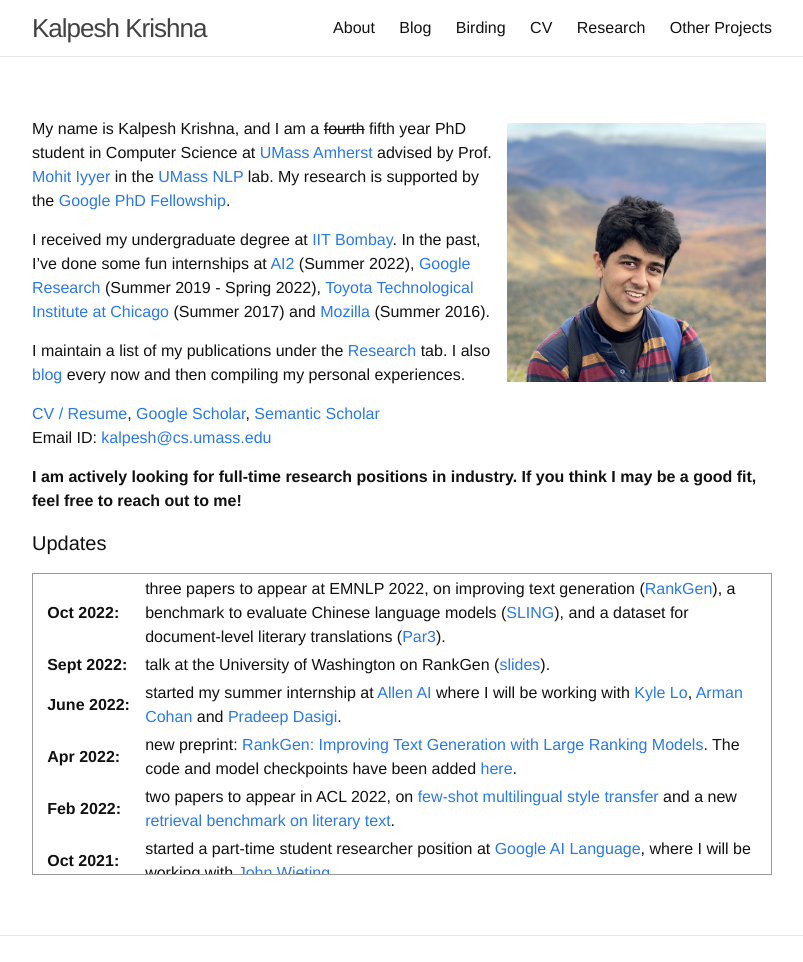
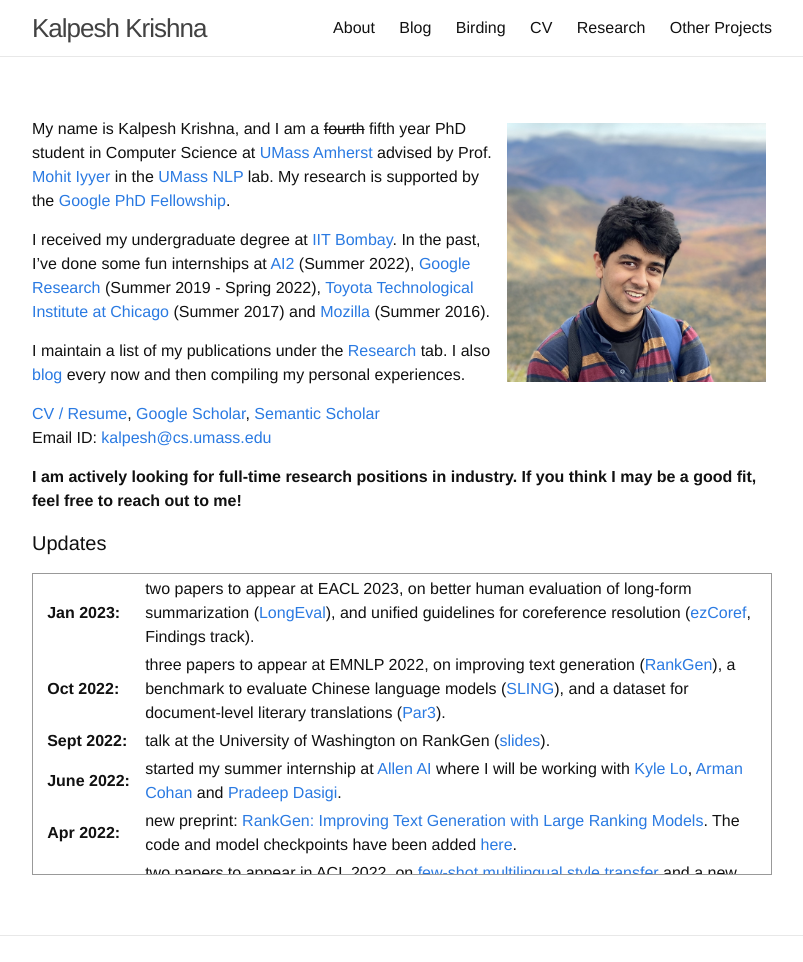
Before and after one commit to martiansideofthemoon/martiansideofthemoon.github.io, a Jekyll site: the page built from index.md, in a window 1280 px wide, cut to the strip 0-962 px from the top of the page. Shown: the whole strip, without its empty margins (238-1041 px from the left). Built offline with Jekyll 4.4.1, drawn with Linux system fonts in a browser that asks for light colours; comment, search, counter and statistics services are not loaded.

Commit message:
Update index.md

```diff
--- a/index.md
+++ b/index.md
@@ -22,6 +22,7 @@ Email ID: [kalpesh@cs.umass.edu](mailto:kalpesh@cs.umass.edu)
 <table>
 <col width="100px">
 <col width="650px">
+  <tr><td><b>Jan 2023:</b></td><td>two papers to appear at EACL 2023, on better human evaluation of long-form summarization (<a href="https://martiansideofthemoon.github.io/assets/longeval.pdf">LongEval</a>), and unified guidelines for coreference resolution (<a href="https://arxiv.org/abs/2210.07188">ezCoref</a>, Findings track).</td></tr>
   <tr><td><b>Oct 2022:</b></td><td>three papers to appear at EMNLP 2022, on improving text generation (<a href="https://arxiv.org/abs/2205.09726">RankGen</a>), a benchmark to evaluate Chinese language models (<a href="https://arxiv.org/abs/2210.11689">SLING</a>), and a dataset for document-level literary translations (<a href="https://arxiv.org/abs/2210.14250">Par3</a>).</td></tr>
   <tr><td><b>Sept 2022:</b></td><td>talk at the University of Washington on RankGen (<a href="https://drive.google.com/file/d/1320bRCUIzGnj4CAHmcVBTOdpE43tE0yB/view?usp=sharing">slides</a>).</td></tr>
   <tr><td><b>June 2022:</b></td><td>started my summer internship at <a href="https://allenai.org">Allen AI</a> where I will be working with <a href="https://kyleclo.github.io/">Kyle Lo</a>, <a href="http://armancohan.com/">Arman Cohan</a> and <a href="https://pdasigi.github.io/">Pradeep Dasigi</a>.</td></tr>
```
